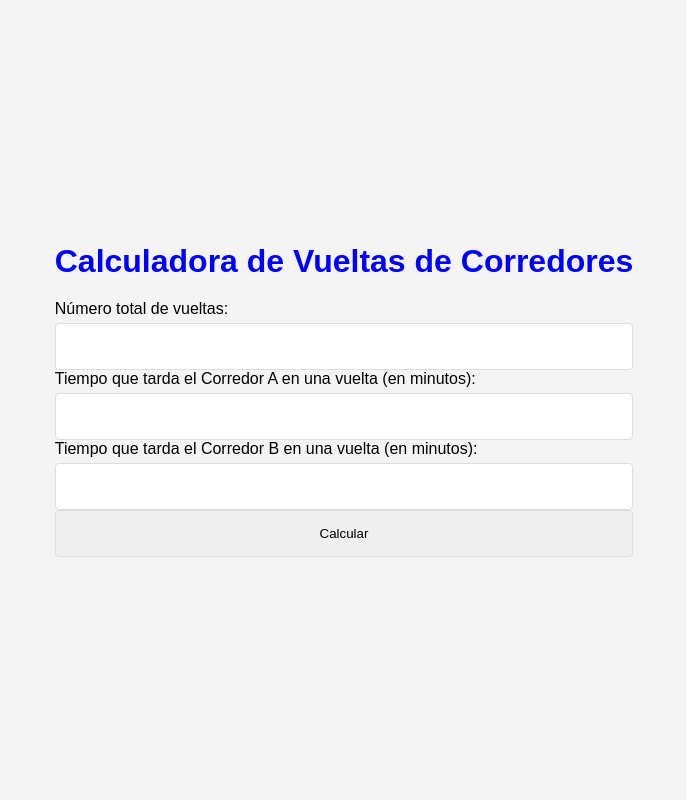
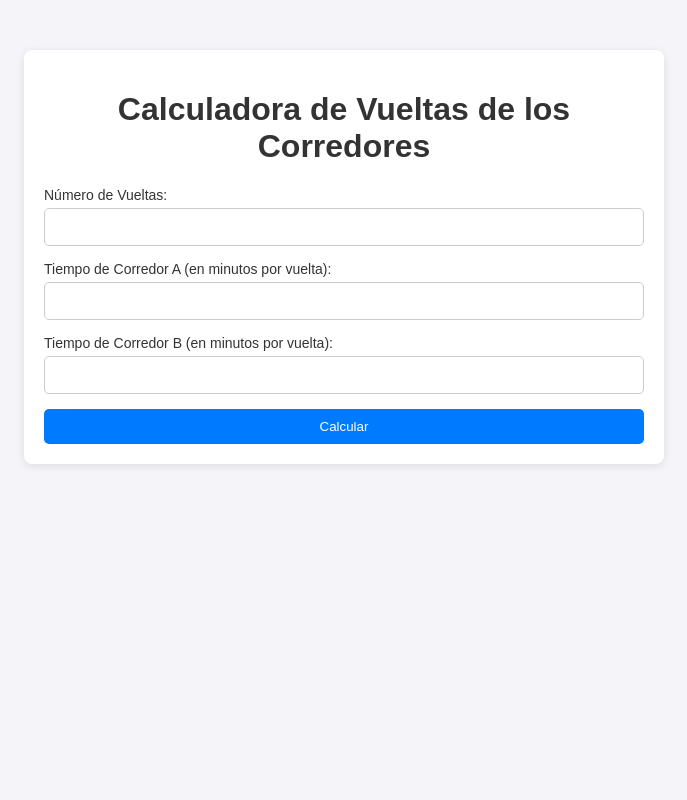
Before and after one commit to juandiegobb/ExamenFinal, a PHP site: page /index.html in a window 1280 px wide. Shown: the whole page, without its empty margins (296-983 px from the left). Run offline with PHP 8.4, Linux system fonts and the light colour scheme.

Commit message:
ejercicio 1 HTML CSS PHP

```diff
--- a/ejercicio 2_php/css/styles.css
+++ b/ejercicio 2_php/css/styles.css
@@ -1,90 +1,53 @@
-*{
-    margin: 0%;
-    padding: 0%;
-    box-sizing: border-box;
+/* styles.css */
+body {
+    font-family: Arial, sans-serif;
+    background-color: #f4f4f9;
+    color: #333;
+    margin: 0;
+    padding: 0;
 }
 
-
-h1{
-    color: blue;
-    text-align: center;
-    margin-bottom: 20px;
+.container {
+    max-width: 600px;
+    margin: 50px auto;
+    padding: 20px;
+    background-color: #fff;
+    border-radius: 8px;
+    box-shadow: 0 2px 8px rgba(0, 0, 0, 0.1);
 }
 
-
-
-body {
-    font-family: Arial, sans-serif;
-    background-color: #f4f4f4;
-    display: flex;
-    justify-content: center;
-    align-items: center;
-    height: 100vh;
+h1 {
+    text-align: center;
+    color: #333;
 }
 
-.fondo {
-    background-color: #fff;
-    padding: 20px;
-    border-radius: 8px;
-    box-shadow: 0 0 15px rgba(0, 0, 0, 0.1);
-    width: 300px;
+form {
+    display: flex;
+    flex-direction: column;
 }
 
-
-form div {
-    margin-bottom: 10px;
+label {
+    margin-bottom: 5px;
+    font-size: 14px;
 }
 
-form label {
-    display: block;
-    margin-bottom: 5px;
-}
-
-form input, form select {
-    width: 100%;
-    padding: 15px;
-    border: 1px solid #ddd;
-    border-radius: 4px;
+input {
+    margin-bottom: 15px;
+    padding: 10px;
+    font-size: 14px;
+    border-radius: 5px;
+    border: 1px solid #ccc;
 }
 
 button {
-    width: 100%;
     padding: 10px;
-    background-color: #2465dd;
+    background-color: #007BFF;
     color: white;
     border: none;
-    border-radius: 4px;
+    border-radius: 5px;
     cursor: pointer;
 }
 
-
-
 button:hover {
-    background-color: #45a049;
+    background-color: #0056b3;
 }
-
-.result {
-    margin-top: 20px;
-}
-
-.result table {
-    width: 100%;
-    border-collapse: collapse;
-}
-
-.result th, .result td {
-    padding: 8px;
-    text-align: left;
-}
-
-.result .A {
-    color: black;
-}
-
-.result .B {
-    color: green;
-}
-
-.result .C {
-    color: blue;
-}
--- a/ejercicio 2_php/index.html
+++ b/ejercicio 2_php/index.html
@@ -3,24 +3,26 @@
 <head>
     <meta charset="UTF-8">
     <meta name="viewport" content="width=device-width, initial-scale=1.0">
-    <title>Calculadora de Vueltas de Corredores</title>
-    <link rel="stylesheet" href="styles.css">
+    <title>Calculadora de Vueltas</title>
+    <link rel="stylesheet" href="css/styles.css">
 </head>
 <body>
     <div class="container">
-        <h1>Calculadora de Vueltas de Corredores</h1>
-        <form action="index.php" method="POST">
-            <label for="vueltas">Número total de vueltas:</label>
-            <input type="number" name="vueltas" id="vueltas" required>
+        <h1>Calculadora de Vueltas de los Corredores</h1>
+        <form action="calculo.php" method="POST">
+            <label for="vueltas">Número de Vueltas:</label>
+            <input type="number" id="vueltas" name="vueltas" min="1" required>
 
-            <label for="tiempo_a">Tiempo que tarda el Corredor A en una vuelta (en minutos):</label>
-            <input type="number" name="tiempo_a" id="tiempo_a" required>
+            <label for="tiempoA">Tiempo de Corredor A (en minutos por vuelta):</label>
+            <input type="number" id="tiempoA" name="tiempoA" min="1" required>
 
-            <label for="tiempo_b">Tiempo que tarda el Corredor B en una vuelta (en minutos):</label>
-            <input type="number" name="tiempo_b" id="tiempo_b" required>
+            <label for="tiempoB">Tiempo de Corredor B (en minutos por vuelta):</label>
+            <input type="number" id="tiempoB" name="tiempoB" min="1" required>
 
-            <input type="submit" value="Calcular">
+            <button type="submit">Calcular</button>
         </form>
+
     </div>
+
 </body>
 </html>
```
Also changed, not shown: ejercicio 2_php/calculo.php (added, +42 -0 lines), ejercicio 2_php/index.php (deleted, +0 -48 lines).
